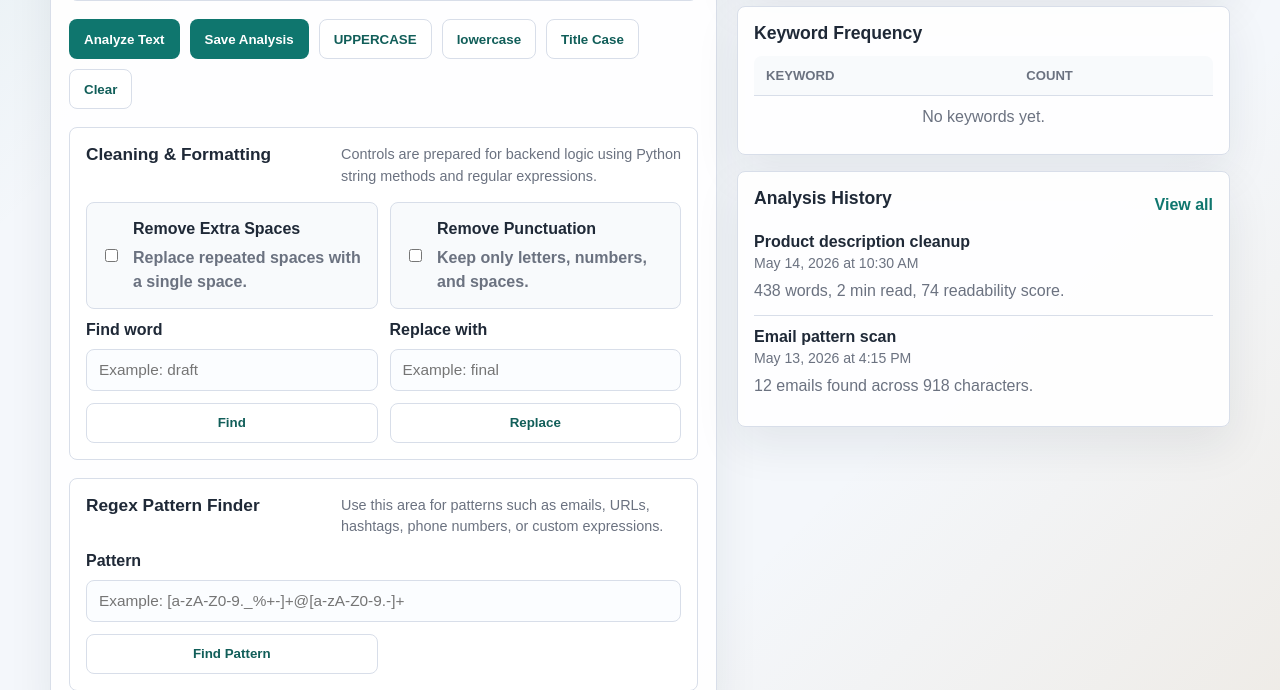
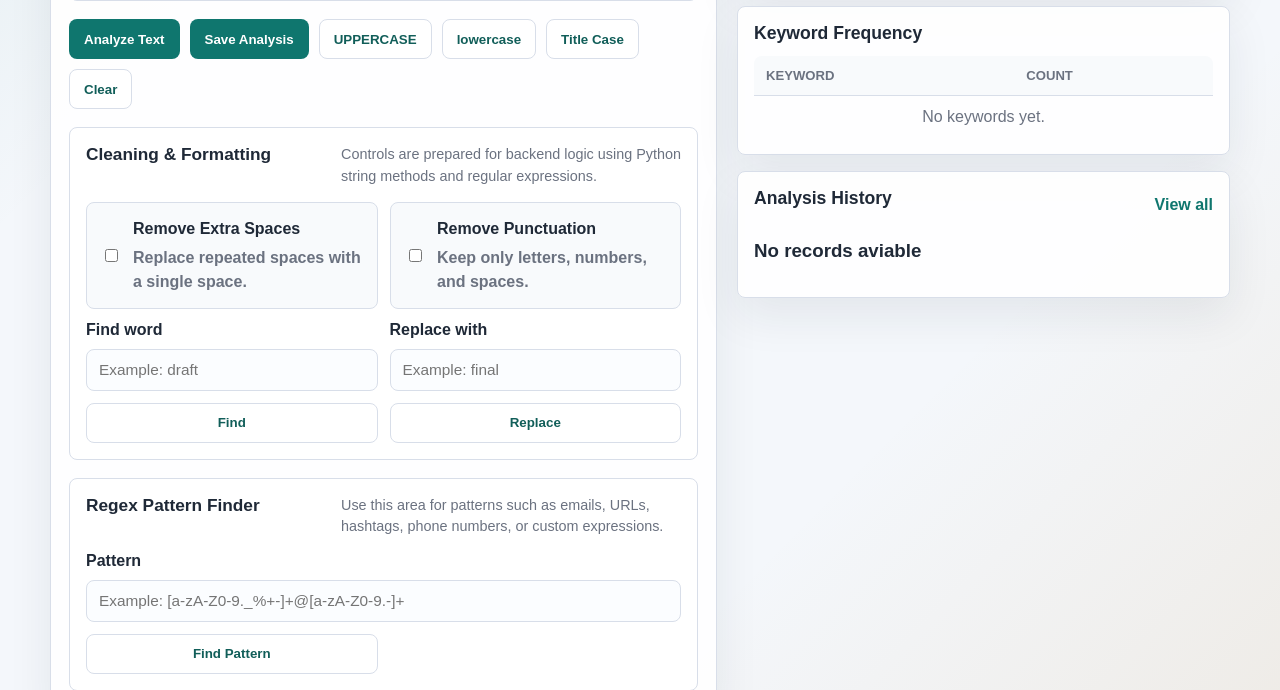
Before and after one commit to chinmay7488/Django_practise_project, a Django app: page /Text_Analyzer/ in a window 1280 px wide. Shown: the part 624-1314 px from the top of the page. Run offline with Django 5.2, Linux system fonts and the light colour scheme.

Commit message:
added view history in history page and delete history

```diff
--- a/Text_Analyzer/models.py
+++ b/Text_Analyzer/models.py
@@ -13,4 +13,5 @@ class AnalyzeSave(models.Model):
     character_count =  models.IntegerField()
     paragraph_count =  models.IntegerField()
     readablity_score = models.IntegerField()
+    reading_time = models.FloatField()
     Saving_date_time = models.DateTimeField(auto_now_add=True)
--- a/Text_Analyzer/templates/Text_Analyzer/history.html
+++ b/Text_Analyzer/templates/Text_Analyzer/history.html
@@ -58,7 +58,7 @@
                         </dl>
                         <div class="card-actions">
                             <button type="button" class="secondary">Open</button>
-                            <button type="button" class="danger">Delete</button>
+                            <button type="button" onclick="window.location.href='{% url 'TAnalyzer:delete_analyze' hist.id %}'" class="danger">Delete</button>
                         </div>
                     </article>
                 {% endfor %}
--- a/Text_Analyzer/templates/Text_Analyzer/index.html
+++ b/Text_Analyzer/templates/Text_Analyzer/index.html
@@ -209,16 +209,17 @@
                         <h2>Analysis History</h2>
                         <a href="{% url 'TAnalyzer:history' %}">View all</a>
                     </div>
-                    <article class="history-item">
-                        <strong>Product description cleanup</strong>
-                        <span>May 14, 2026 at 10:30 AM</span>
-                        <p>438 words, 2 min read, 74 readability score.</p>
-                    </article>
-                    <article class="history-item">
-                        <strong>Email pattern scan</strong>
-                        <span>May 13, 2026 at 4:15 PM</span>
-                        <p>12 emails found across 918 characters.</p>
-                    </article>
+                    {% if User_history %}
+                        {% for hist in User_history %}
+                        <article class="history-item">
+                            <strong>{{ hist.Title }}</strong>
+                            <span>{{ hist.Saving_date_time }}</span>
+                            <p>{{ hist.words_count}} words, {{ hist.reading_score }} min read, {{ hist.readablity_score}} readability score.</p>
+                        </article>
+                    {%endfor%}
+                    {% else %}
+                        <h3> No records aviable</h3>
+                    {% endif %}
                 </div>
             </aside>
         </section>
--- a/Text_Analyzer/urls.py
+++ b/Text_Analyzer/urls.py
@@ -14,5 +14,6 @@ urlpatterns = [
     path("logout/", views.logout_page, name='logout'),
     path("delete/", views.delete, name='delete'),
     path("save/", views.Save_Analyze, name='save_analyze'),
+    path("delete_analyze/<int:analyzeid>/", views.delete_analyze, name='delete_analyze'),
 
 ]
--- a/Text_Analyzer/views.py
+++ b/Text_Analyzer/views.py
@@ -8,6 +8,10 @@ from .models import AnalyzeSave
 
 # Create your views here.
 def home(request):
+    # if request.user.is_authenticated:
+    #     global data
+    #     data = AnalyzeSave.objects.filter(Person = request.user)
+
     if request.method == "POST":
         global characters
         global  para_len
@@ -226,14 +230,22 @@ def Save_Analyze(request):
 
         AnalyzeSave.objects.create(
             Person = request.user,
-            Title = 'Title',
+            Title = original_text[:50],
             words_count = word_count,
             orginal_text = original_text,
             updated_text = updated_text,
             sentence_count = sentences,
             character_count = characters,
             paragraph_count = para_len,
-            readablity_score = score
+            readablity_score = score,
+            reading_time = reading_time
         )
 
         return redirect('TAnalyzer:home')
+
+def delete_analyze(request, analyzeid):
+    print(analyzeid)
+    if request.user.is_authenticated:
+        row = AnalyzeSave.objects.filter(id = analyzeid)
+        row.delete()
+    return redirect('TAnalyzer:history')
```
Also changed, not shown: TODO/migrations/0006_alter_taskdetails_priority.py (added), TODO/migrations/0007_alter_taskdetails_priority.py (added), Text_Analyzer/migrations/0004_analyzesave_reading_time.py (added), Text_Analyzer/migrations/0005_alter_analyzesave_reading_time.py (added), db.sqlite3.
